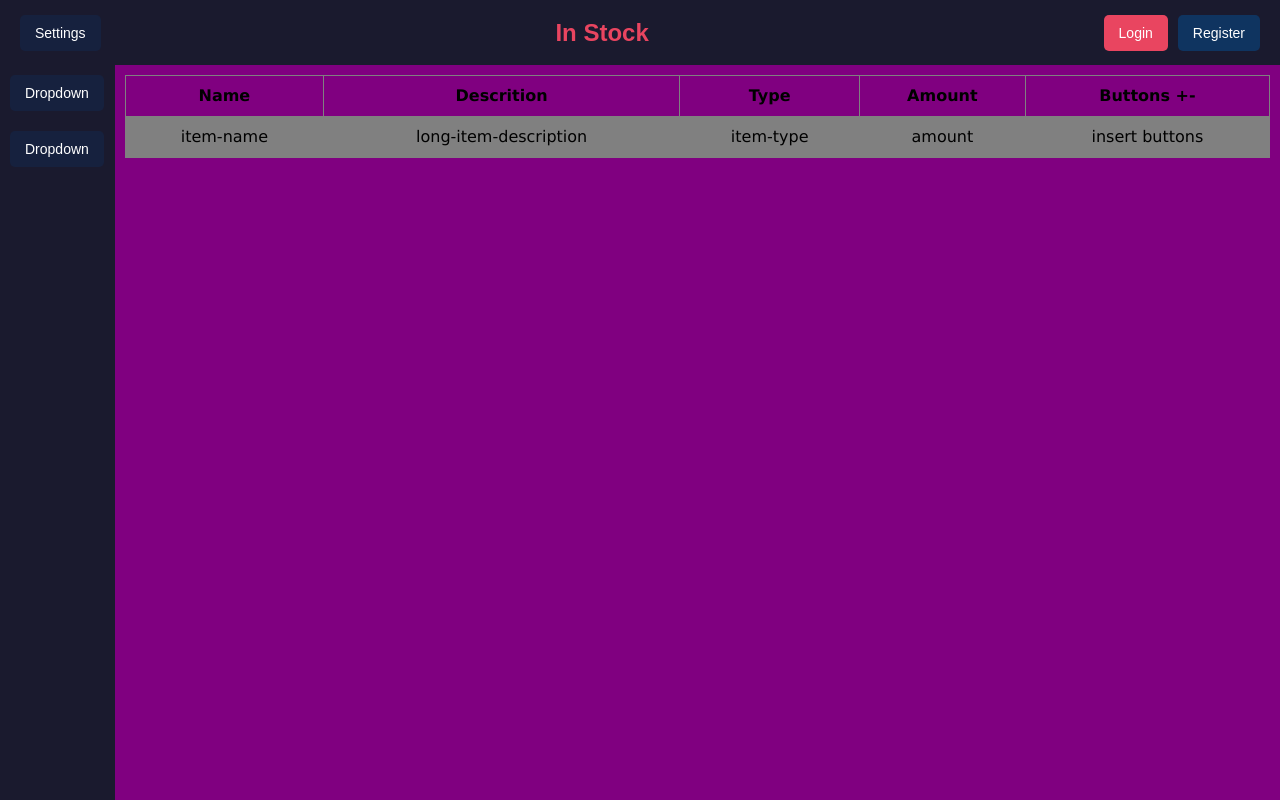
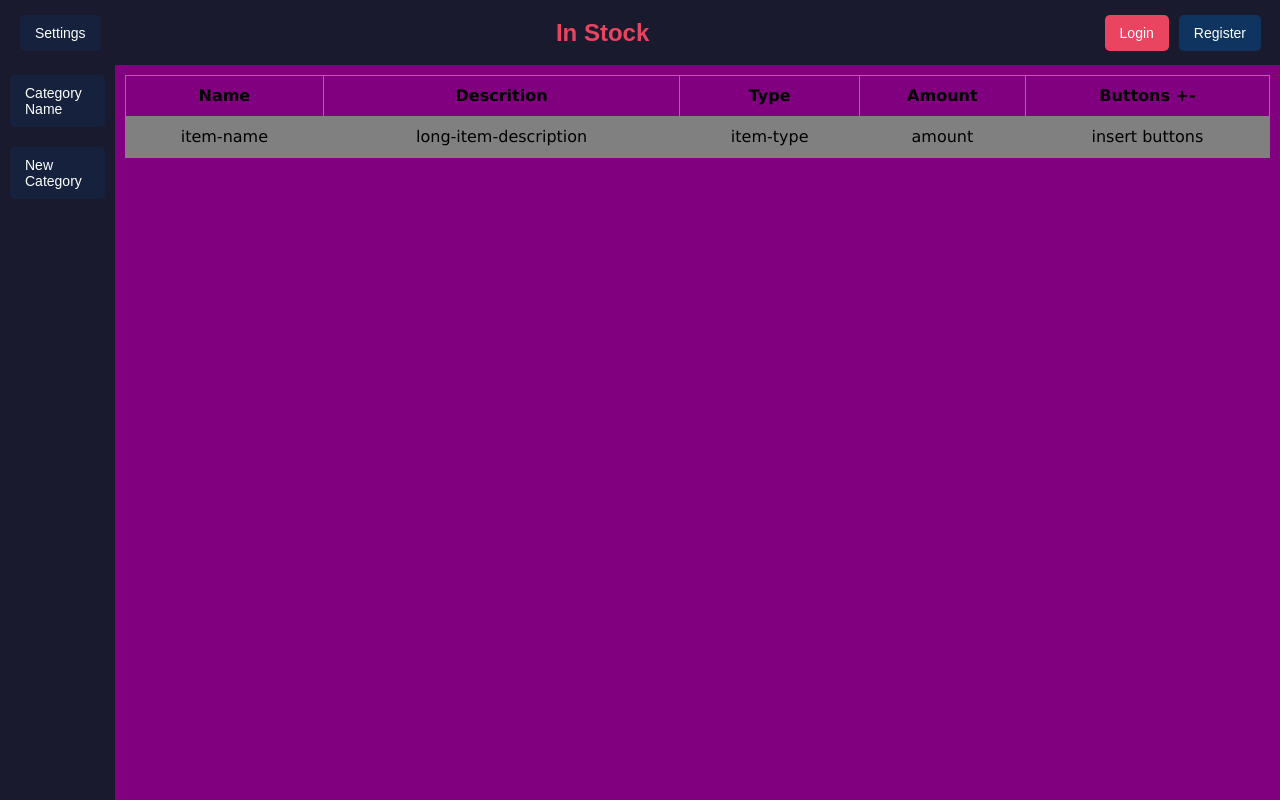
Before and after one commit to Alejoskin/In-Stock-Shared, a React (Vite) app: page / in a window 1280 px wide. Built offline with nearby package versions, Linux system fonts and the light colour scheme.

Commit message:
ultimos cambios

```diff
--- a/src/App.css
+++ b/src/App.css
@@ -71,7 +71,7 @@ button {
 
 /* Login/Register Section */
 .login {
-  padding-right:40px;
+  padding-right: 39px;
   display: flex;
   gap: 10px;
   max-width: 100%;
@@ -92,12 +92,34 @@ button {
   padding: 10px;
 }
 
-/* Dropdown Menu */
+.category{
+  background-color: #16213e;
+  color: white;
+  padding: 10px 15px;
+  border: none;
+  cursor: pointer;
+  border-radius: 5px;
+  text-align: left;
+}
+
+.new-category{
+  align-items: center;
+  background-color: #16213e;
+  color: white;
+  padding: 10px 15px;
+  border: none;
+  cursor: pointer;
+  border-radius: 5px;
+  text-align: left;
+
+}
 .dropdown {
   position: relative;
   display: block;
   margin-bottom: 10px;
 }
+
+/* Dropdown Menu
 
 .dropdown-button {
   background-color: #16213e;
@@ -136,6 +158,7 @@ button {
 .dropdown:hover .dropdown-content {
   display: block;
 }
+*/
 
 .table-area{
   position: fixed;
--- a/src/App.jsx
+++ b/src/App.jsx
@@ -18,20 +18,10 @@ function App() {
 
     <div className="left-menu">
         <div className="dropdown">
-        <button className="dropdown-button">Dropdown</button>
-        <div className="dropdown-content">
-            <a href="#">Link 1</a>
-            <a href="#">Link 2</a>
-            <a href="#">Link 3</a>
-        </div>
+        <button className="category" onClick={""}>Category Name</button>
         </div>
         <div className="dropdown">
-            <button className="dropdown-button">Dropdown</button>
-            <div className="dropdown-content">
-                <a href="#">Link 1</a>
-                <a href="#">Link 2</a>
-                <a href="#">Link 3</a>
-            </div>
+            <button className="new-category">New Category</button>
 
         </div>
         <div className="table-area">
```
